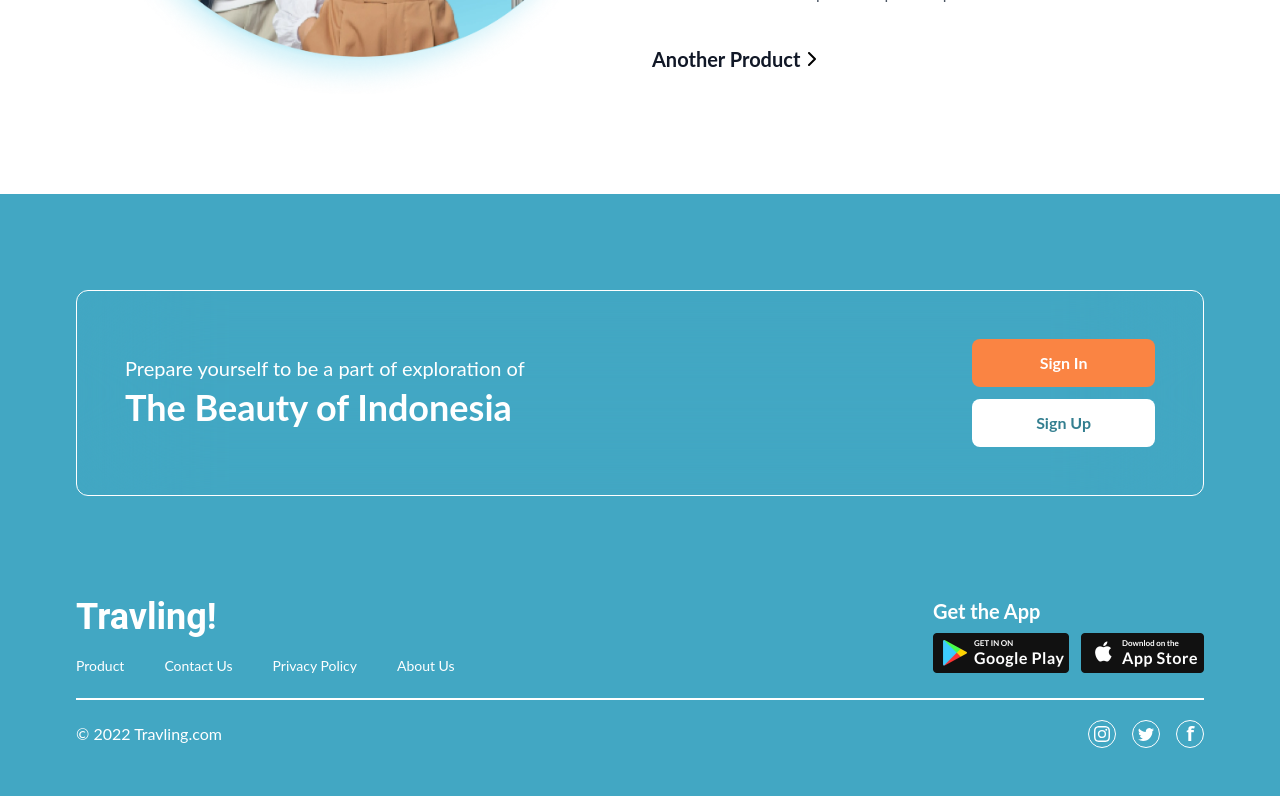
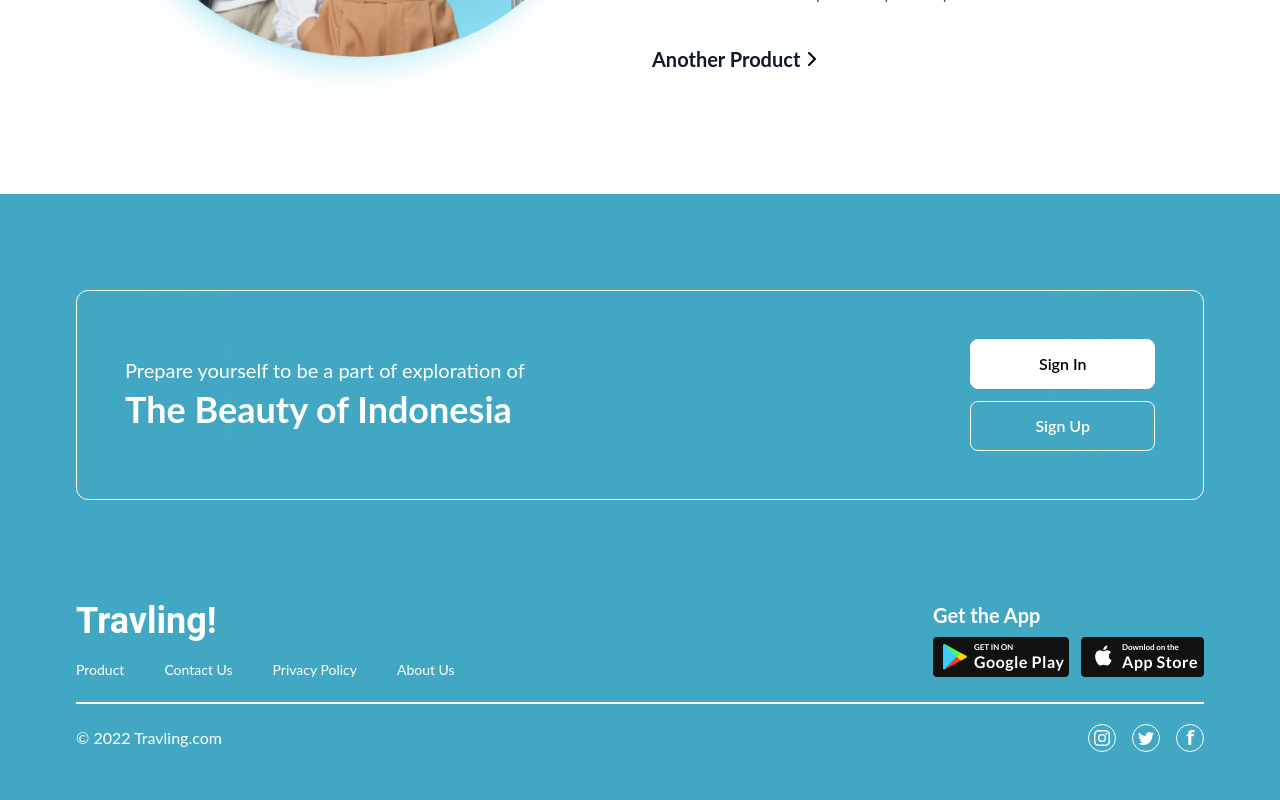
Before and after one commit to Deepakverma-556/travling, a React (Create React App) app: page / in a window 1280 px wide. Shown: the part 1762-2562 px from the top of the page. Built offline with nearby package versions, Linux system fonts and the light colour scheme.

Commit message:
add hover on button

```diff
--- a/src/components/Footer.jsx
+++ b/src/components/Footer.jsx
@@ -16,11 +16,15 @@ export const Footer = () => {
             </h2>
           </div>
           <div className="flex max-[500px]:flex-col md:flex-col gap-3 max-md:w-full max-md:pt-4">
-            <button className="bg-orange text-nowrap ff-lato font-bold text-base leading-6 py-3 px-16 rounded-lg text-white transition-all duration-200 hover:bg-darkorange">
-              Sign In
+            <button class="relative overflow-hidden py-3 px-16 border text-nowrap rounded-lg bg-white border-white text-black transition-all duration-300 before:absolute before:bottom-0 before:left-0 before:right-0 before:top-0 before:m-auto before:h-0 before:w-0 before:bg-black before:duration-300 before:ease-out hover:text-white hover:border-black hover:before:h-full hover:before:w-full">
+              <span class="relative z-10 text-nowrap ff-lato font-semibold text-base leading-6">
+                Sign In
+              </span>
             </button>
-            <button className="bg-white text-nowrap ff-lato font-bold text-base leading-6 py-3 px-16 rounded-lg text-blue transition-all duration-200 hover:bg-darkorange hover:text-white">
-              Sign Up
+            <button class="relative overflow-hidden py-3 px-16 border text-nowrap rounded-lg border-white text-white transition-all duration-300 before:absolute before:bottom-0 before:left-0 before:right-0 before:top-0 before:m-auto before:h-0 before:w-0 before:bg-black before:duration-300 before:ease-out hover:text-white hover:border-black hover:before:h-full hover:before:w-full">
+              <span class="relative z-10 text-nowrap ff-lato font-semibold text-base leading-6">
+                Sign Up
+              </span>
             </button>
           </div>
         </div>
@@ -97,7 +101,6 @@ export const Footer = () => {
               className="w-7 h-7 rounded-full border border-white flex items-center justify-center group/link transition-all duration-200 hover:border-orange "
             >
               <svg
-
                 xmlns="http://www.w3.org/2000/svg"
                 width="16"
                 height="16"
@@ -117,7 +120,6 @@ export const Footer = () => {
               className="w-7 h-7 rounded-full border border-white flex items-center justify-center group/link transition-all duration-200 hover:border-orange "
             >
               <svg
-
                 xmlns="http://www.w3.org/2000/svg"
                 width="16"
                 height="16"
```
